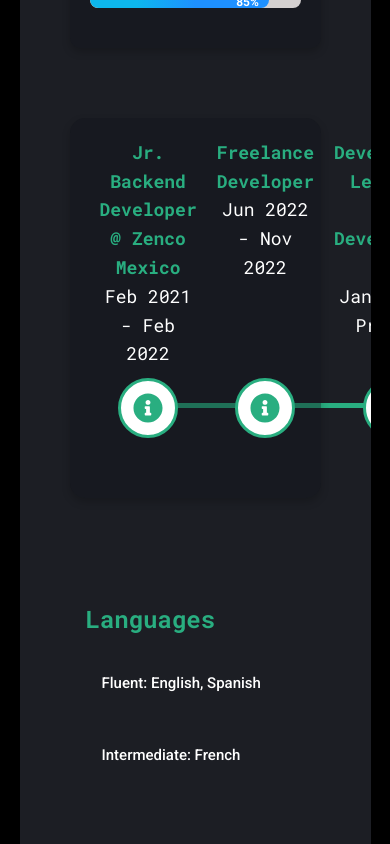
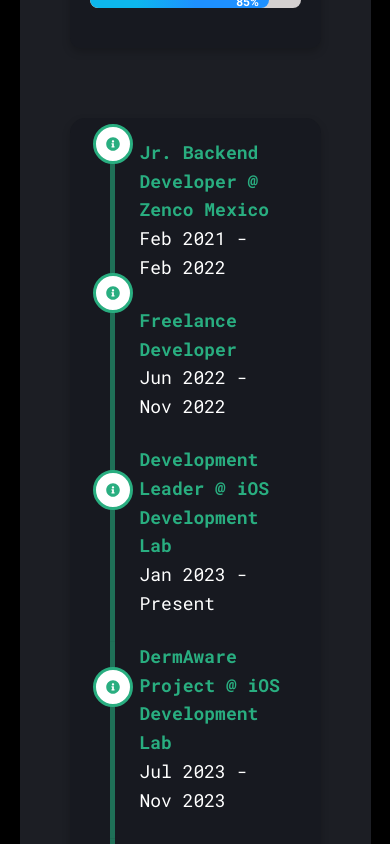
Before and after one commit to luisced/portfolio, a React (Create React App) app: page / in a window 390 px wide. Shown: the part 3960-4804 px from the top of the page. Built offline with nearby package versions, Linux system fonts and the light colour scheme.

Commit message:
fix: added responsive for both portrati and landscape layout for about timeline component

```diff
--- a/src/components/ExtraInfo/ExtraInfo.css
+++ b/src/components/ExtraInfo/ExtraInfo.css
@@ -23,6 +23,7 @@
 	padding: 1rem; /* Increase padding inside items */
 	margin-bottom: 1rem;
 	border-radius: var(--border-radius);
+	background: var(--color-card-background);
 }
 
 .languages-and-busy h2 {
--- a/src/components/Timeline/Timeline.css
+++ b/src/components/Timeline/Timeline.css
@@ -100,15 +100,256 @@
 .shape:hover {
 	background-color: var(--color-highlight);
 }
+/* Responsive Design */
 
-@media (max-width: 767px) {
-	.subline:before {
-		top: -30px;
+/* Tablets */
+
+@media only screen and (max-width: 1200px) {
+	.line-box {
+		flex-direction: column; /* Stack items vertically */
+		align-items: flex-start;
+		position: relative; /* Ensure .shape is positioned relative to .line-box */
+	}
+
+	.text-circle {
+		text-align: left;
+		padding-left: 40px; /* Adjust padding to make room for the shape */
+		position: relative; /* Ensure .shape is positioned relative to .text-circle */
+		margin: 0;
+	}
+
+	.text-circle:after,
+	.text-circle:not(:first-child):before {
+		left: 20px; /* Align with circle */
+		top: 50%; /* Center the line vertically */
+		transform: translateY(-50%); /* Adjusted position */
+		height: 100%;
+		width: 5px; /* Increased width */
+		background-color: var(--color-highlight);
+		z-index: -1;
+	}
+
+	/* First shape (top of the first line) */
+	.text-circle:first-child .shape {
+		height: 40px; /* Reduced height */
+		width: 40px; /* Reduced width */
+		font-size: 20px; /* Reduced icon size */
+		left: -37px; /* Position in the gap between lines */
+		top: -75px; /* Align with the top of the text-circle */
+		transform: translateY(-50%); /* Center the circle */
+		position: absolute; /* Ensure it stays within the parent container */
+	}
+
+	/* Subsequent shapes (in the gap between lines) */
+	.text-circle:not(:first-child) .shape {
+		height: 40px; /* Reduced height */
+		width: 40px; /* Reduced width */
+		font-size: 20px; /* Reduced icon size */
+		left: -37px; /* Position in the gap between lines */
+		top: -75px; /* Center in the gap between lines */
+		transform: translateY(-50%); /* Center the circle */
+		position: absolute; /* Ensure it stays within the parent container */
 	}
 }
 
-@media (max-width: 480px) {
-	.subline:before {
-		top: -43px;
+/* Big smartphones [426px -> 600px] */
+@media only screen and (max-width: 600px) {
+	.line-box {
+		flex-direction: column; /* Stack items vertically */
+		align-items: flex-start;
+		position: relative; /* Ensure .shape is positioned relative to .line-box */
+	}
+
+	.text-circle {
+		text-align: left;
+		padding-left: 40px; /* Adjust padding to make room for the shape */
+		position: relative; /* Ensure .shape is positioned relative to .text-circle */
+		margin: 0;
+	}
+
+	.text-circle:after,
+	.text-circle:not(:first-child):before {
+		left: 20px; /* Align with circle */
+		top: 50%; /* Center the line vertically */
+		transform: translateY(-50%); /* Adjusted position */
+		height: 100%;
+		width: 5px; /* Increased width */
+		background-color: var(--color-highlight);
+		z-index: -1;
+	}
+
+	/* First shape (top of the first line) */
+	.text-circle:first-child .shape {
+		height: 40px; /* Reduced height */
+		width: 40px; /* Reduced width */
+		font-size: 20px; /* Reduced icon size */
+		left: -37px; /* Position in the gap between lines */
+		top: -100px; /* Align with the top of the text-circle */
+		transform: translateY(-50%); /* Center the circle */
+		position: absolute; /* Ensure it stays within the parent container */
+	}
+
+	/* Subsequent shapes (in the gap between lines) */
+	.text-circle:not(:first-child) .shape {
+		height: 40px; /* Reduced height */
+		width: 40px; /* Reduced width */
+		font-size: 20px; /* Reduced icon size */
+		left: -37px; /* Position in the gap between lines */
+		top: -85px; /* Center in the gap between lines */
+		transform: translateY(-50%); /* Center the circle */
+		position: absolute; /* Ensure it stays within the parent container */
 	}
 }
+
+/* Medium Smartphones */
+@media only screen and (max-width: 500px) {
+	.line-box {
+		flex-direction: column; /* Stack items vertically */
+		align-items: flex-start;
+		position: relative; /* Ensure .shape is positioned relative to .line-box */
+	}
+
+	.text-circle {
+		text-align: left;
+		padding-left: 40px; /* Adjust padding to make room for the shape */
+		position: relative; /* Ensure .shape is positioned relative to .text-circle */
+		margin: 0;
+	}
+
+	.text-circle:after,
+	.text-circle:not(:first-child):before {
+		left: 20px; /* Align with circle */
+		top: 50%; /* Center the line vertically */
+		transform: translateY(-50%); /* Adjusted position */
+		height: 100%;
+		width: 5px; /* Increased width */
+		background-color: var(--color-highlight);
+		z-index: -1;
+	}
+
+	/* First shape (top of the first line) */
+	.text-circle:first-child .shape {
+		height: 40px; /* Reduced height */
+		width: 40px; /* Reduced width */
+		font-size: 20px; /* Reduced icon size */
+		left: -37px; /* Position in the gap between lines */
+		top: -160px; /* Align with the top of the text-circle */
+		transform: translateY(-50%); /* Center the circle */
+		position: absolute; /* Ensure it stays within the parent container */
+	}
+
+	/* Subsequent shapes (in the gap between lines) */
+	.text-circle:not(:first-child) .shape {
+		height: 40px; /* Reduced height */
+		width: 40px; /* Reduced width */
+		font-size: 20px; /* Reduced icon size */
+		left: -37px; /* Position in the gap between lines */
+		top: -155px; /* Center in the gap between lines */
+		transform: translateY(-50%); /* Center the circle */
+		position: absolute; /* Ensure it stays within the parent container */
+	}
+}
+
+/* Small smartphones [325px -> 425px] */
+@media only screen and (max-width: 425px) {
+	.line-box {
+		flex-direction: column; /* Stack items vertically */
+		align-items: flex-start;
+		position: relative; /* Ensure .shape is positioned relative to .line-box */
+	}
+
+	.text-circle {
+		text-align: left;
+		padding-left: 40px; /* Adjust padding to make room for the shape */
+		position: relative; /* Ensure .shape is positioned relative to .text-circle */
+		margin: 0;
+	}
+
+	.text-circle:after,
+	.text-circle:not(:first-child):before {
+		left: 20px; /* Align with circle */
+		top: 50%; /* Center the line vertically */
+		transform: translateY(-50%); /* Adjusted position */
+		height: 100%;
+		width: 5px; /* Increased width */
+		background-color: var(--color-highlight);
+		z-index: -1;
+	}
+
+	/* First shape (top of the first line) */
+	.text-circle:first-child .shape {
+		height: 40px; /* Reduced height */
+		width: 40px; /* Reduced width */
+		font-size: 20px; /* Reduced icon size */
+		left: -37px; /* Position in the gap between lines */
+		top: -160px; /* Align with the top of the text-circle */
+		transform: translateY(-50%); /* Center the circle */
+		position: absolute; /* Ensure it stays within the parent container */
+	}
+
+	/* Subsequent shapes (in the gap between lines) */
+	.text-circle:not(:first-child) .shape {
+		height: 40px; /* Reduced height */
+		width: 40px; /* Reduced width */
+		font-size: 20px; /* Reduced icon size */
+		left: -37px; /* Position in the gap between lines */
+		top: -150px; /* Center in the gap between lines */
+		transform: translateY(-50%); /* Center the circle */
+		position: absolute; /* Ensure it stays within the parent container */
+	}
+}
+
+/* Extra Small smartphones [320px and below] */
+@media only screen and (max-width: 360px) {
+	.line-box {
+		flex-direction: column; /* Stack items vertically */
+		align-items: flex-start;
+		position: relative; /* Ensure .shape is positioned relative to .line-box */
+	}
+
+	.text-circle {
+		text-align: left;
+		padding-left: 40px; /* Adjust padding to make room for the shape */
+		position: relative; /* Ensure .shape is positioned relative to .text-circle */
+		margin: 0;
+	}
+
+	.text-circle:after,
+	.text-circle:not(:first-child):before {
+		left: 20px; /* Align with circle */
+		top: 50%; /* Center the line vertically */
+		transform: translateY(-50%); /* Adjusted position */
+		height: 100%;
+		width: 5px; /* Increased width */
+		background-color: var(--color-highlight);
+		z-index: -1;
+	}
+
+	/* First shape (top of the first line) */
+	.text-circle:first-child .shape {
+		height: 40px; /* Reduced height */
+		width: 40px; /* Reduced width */
+		font-size: 20px; /* Reduced icon size */
+		left: -37px; /* Position in the gap between lines */
+		top: -180px; /* Align with the top of the text-circle */
+		transform: translateY(-50%); /* Center the circle */
+		position: absolute; /* Ensure it stays within the parent container */
+	}
+
+	/* Subsequent shapes (in the gap between lines) */
+	.text-circle:not(:first-child) .shape {
+		height: 40px; /* Reduced height */
+		width: 40px; /* Reduced width */
+		font-size: 20px; /* Reduced icon size */
+		left: -37px; /* Position in the gap between lines */
+		top: -155px; /* Center in the gap between lines */
+		transform: translateY(-50%); /* Center the circle */
+		position: absolute; /* Ensure it stays within the parent container */
+	}
+}
+
+@media only screen and (max-width: 1200px) and (orientation: landscape) {
+}
+
+@media only screen and (max-width: 1400px) and (orientation: landscape) {
+}
```
